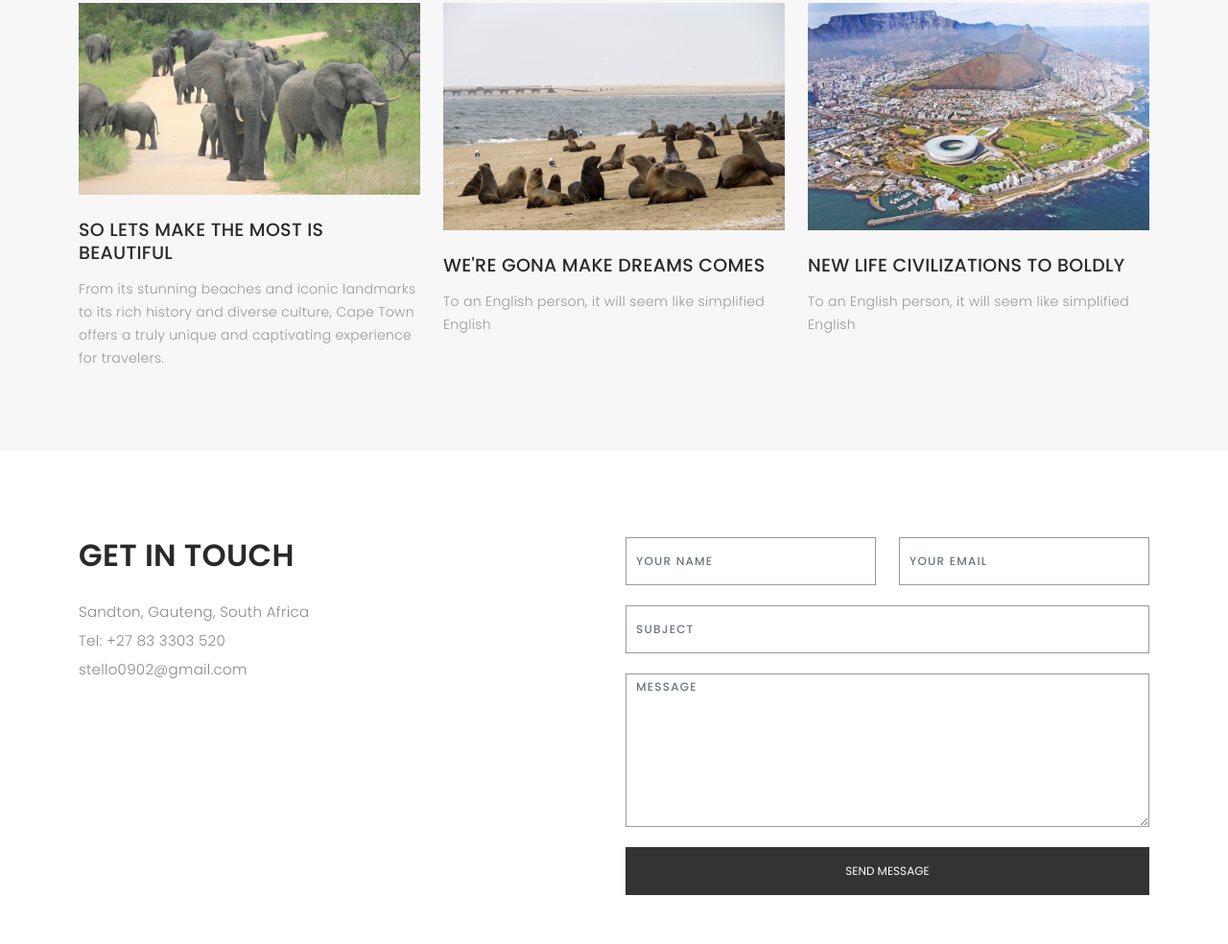
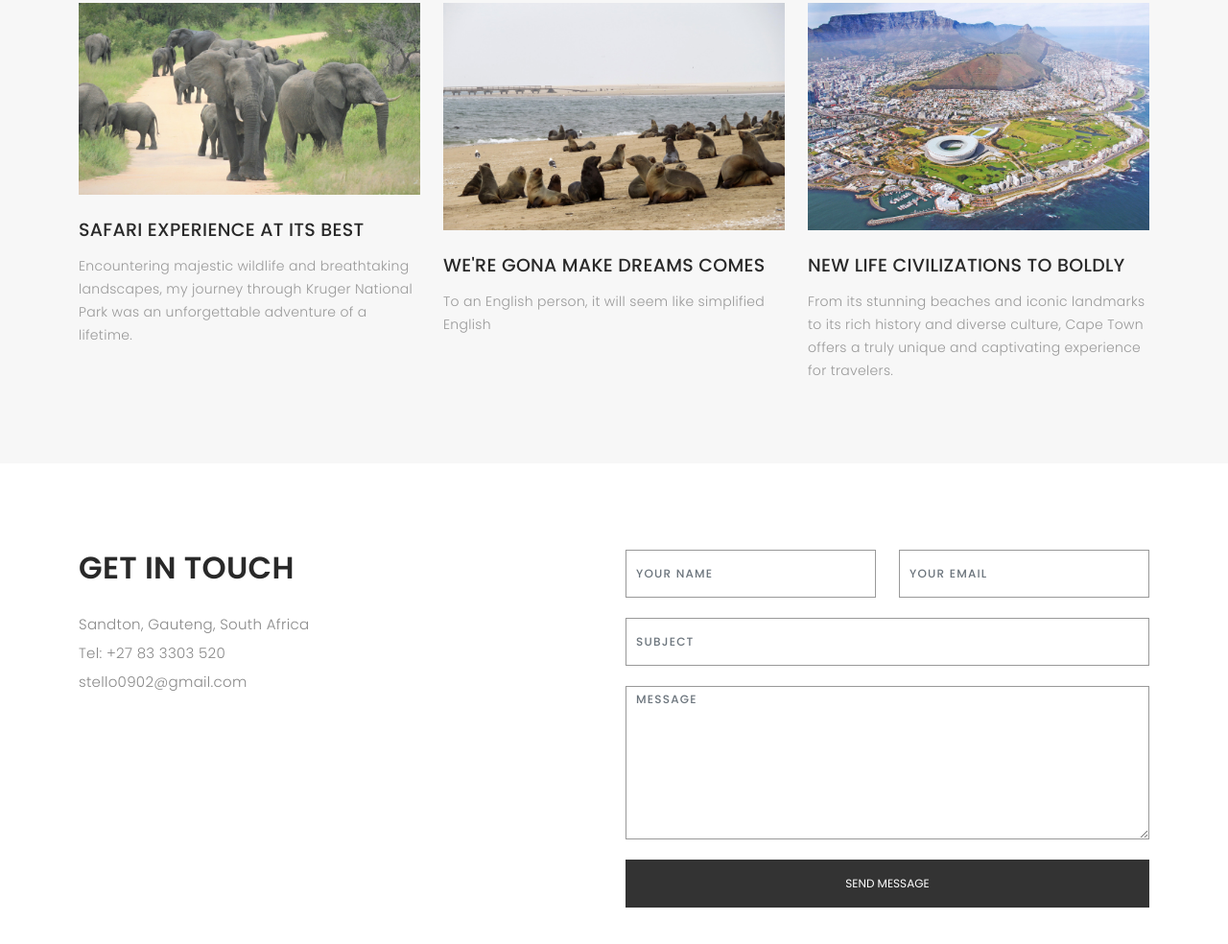
Before and after one commit to stellomthembu/stellomthembu.github.io, a plain HTML site: page index.html in a window 1280 px wide. Shown: the part 2777-3761 px from the top of the page at 96% size. Drawn offline with nearby package versions, Linux system fonts and the light colour scheme; a web font is replaced by a local one.

Commit message:
incremental update

```diff
--- a/index.html
+++ b/index.html
@@ -263,8 +263,8 @@
 
                 <div class="journal-txt">
 
-                  <h4><a href="blog-single.html">SO LETS MAKE THE MOST IS BEAUTIFUL</a></h4>
-                  <p class="separator">From its stunning beaches and iconic landmarks to its rich history and diverse culture, Cape Town offers a truly unique and captivating experience for travelers.
+                  <h4><a href="blog-single.html">SAFARI EXPERIENCE AT ITS BEST</a></h4>
+                  <p class="separator">Encountering majestic wildlife and breathtaking landscapes, my journey through Kruger National Park was an unforgettable adventure of a lifetime.
                   </p>
 
                 </div>
@@ -296,7 +296,7 @@
                 <div class="journal-txt">
 
                   <h4><a href="blog-single.html">NEW LIFE CIVILIZATIONS TO BOLDLY</a></h4>
-                  <p class="separator">To an English person, it will seem like simplified English
+                  <p class="separator">From its stunning beaches and iconic landmarks to its rich history and diverse culture, Cape Town offers a truly unique and captivating experience for travelers.
                   </p>
 
                 </div>
```
